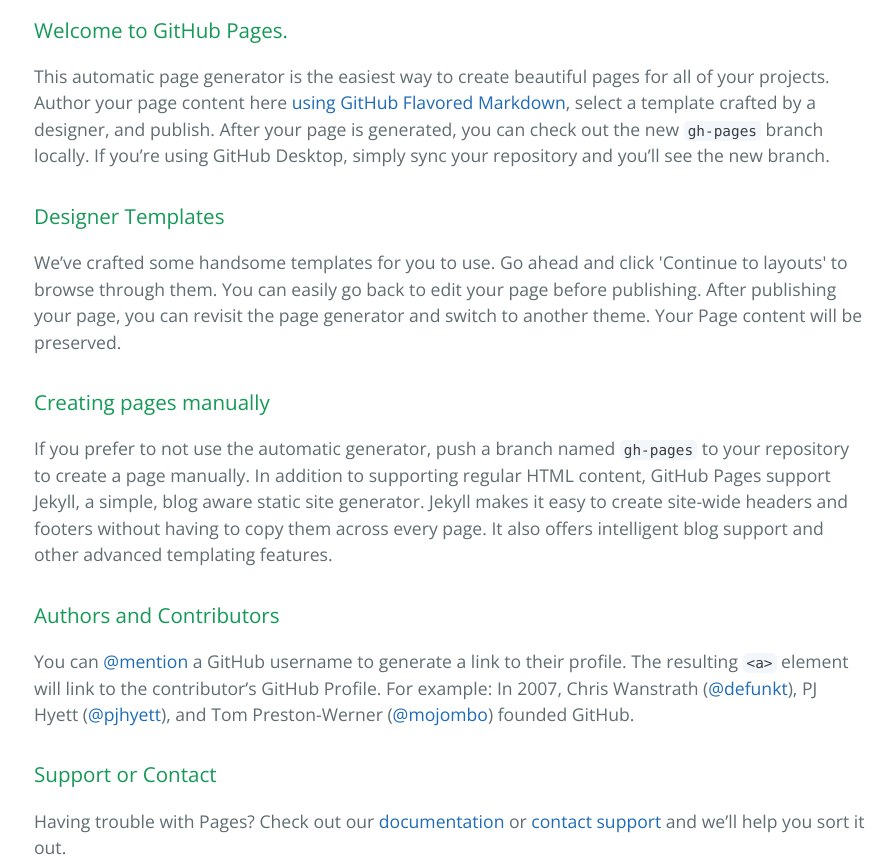
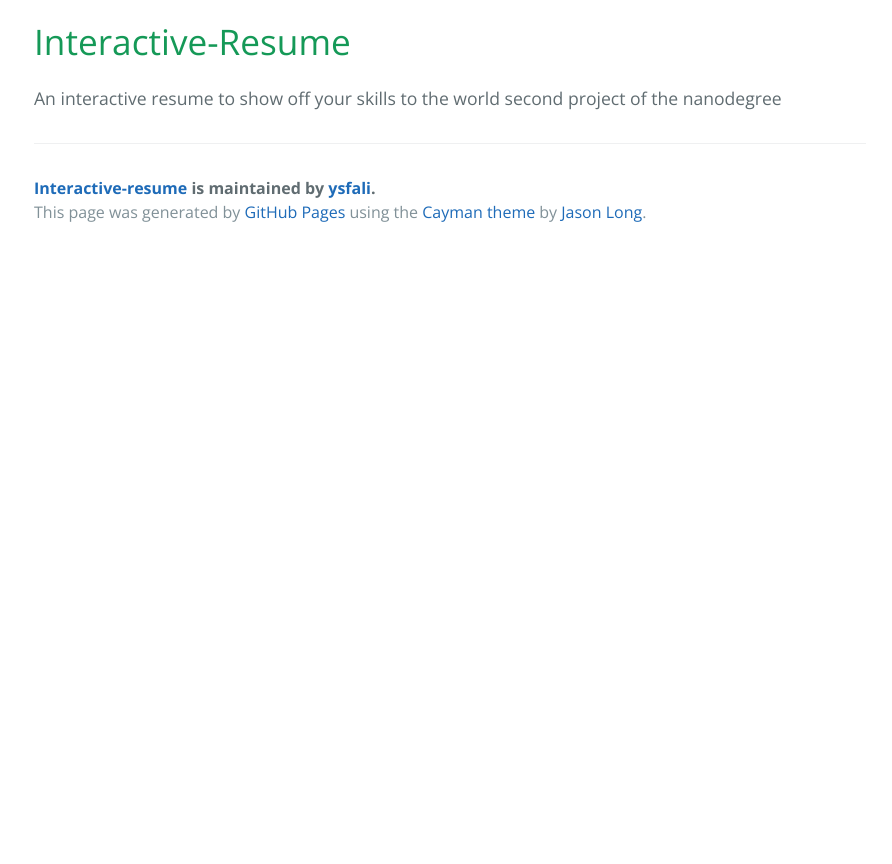
Before and after one commit to ysfali/Interactive-Resume, a plain HTML site: page index.html in a window 1280 px wide. Shown: the part 400-1264 px from the top of the page, without its empty margins (190-1082 px from the left). After the commit the page ends 800 px from the top, so only its background shows below. Drawn offline with nearby package versions, Linux system fonts and the light colour scheme.

Commit message:
Create gh-pages branch via GitHub

```diff
--- a/index.html
+++ b/index.html
@@ -19,30 +19,10 @@
     </section>
 
     <section class="main-content">
-      <h3>
-<a id="welcome-to-github-pages" class="anchor" href="#welcome-to-github-pages" aria-hidden="true"><span aria-hidden="true" class="octicon octicon-link"></span></a>Welcome to GitHub Pages.</h3>
+      <h1>
+<a id="interactive-resume" class="anchor" href="#interactive-resume" aria-hidden="true"><span aria-hidden="true" class="octicon octicon-link"></span></a>Interactive-Resume</h1>
 
-<p>This automatic page generator is the easiest way to create beautiful pages for all of your projects. Author your page content here <a href="https://guides.github.com/features/mastering-markdown/">using GitHub Flavored Markdown</a>, select a template crafted by a designer, and publish. After your page is generated, you can check out the new <code>gh-pages</code> branch locally. If you’re using GitHub Desktop, simply sync your repository and you’ll see the new branch.</p>
-
-<h3>
-<a id="designer-templates" class="anchor" href="#designer-templates" aria-hidden="true"><span aria-hidden="true" class="octicon octicon-link"></span></a>Designer Templates</h3>
-
-<p>We’ve crafted some handsome templates for you to use. Go ahead and click 'Continue to layouts' to browse through them. You can easily go back to edit your page before publishing. After publishing your page, you can revisit the page generator and switch to another theme. Your Page content will be preserved.</p>
-
-<h3>
-<a id="creating-pages-manually" class="anchor" href="#creating-pages-manually" aria-hidden="true"><span aria-hidden="true" class="octicon octicon-link"></span></a>Creating pages manually</h3>
-
-<p>If you prefer to not use the automatic generator, push a branch named <code>gh-pages</code> to your repository to create a page manually. In addition to supporting regular HTML content, GitHub Pages support Jekyll, a simple, blog aware static site generator. Jekyll makes it easy to create site-wide headers and footers without having to copy them across every page. It also offers intelligent blog support and other advanced templating features.</p>
-
-<h3>
-<a id="authors-and-contributors" class="anchor" href="#authors-and-contributors" aria-hidden="true"><span aria-hidden="true" class="octicon octicon-link"></span></a>Authors and Contributors</h3>
-
-<p>You can <a href="https://help.github.com/articles/basic-writing-and-formatting-syntax/#mentioning-users-and-teams" class="user-mention">@mention</a> a GitHub username to generate a link to their profile. The resulting <code>&lt;a&gt;</code> element will link to the contributor’s GitHub Profile. For example: In 2007, Chris Wanstrath (<a href="https://github.com/defunkt" class="user-mention">@defunkt</a>), PJ Hyett (<a href="https://github.com/pjhyett" class="user-mention">@pjhyett</a>), and Tom Preston-Werner (<a href="https://github.com/mojombo" class="user-mention">@mojombo</a>) founded GitHub.</p>
-
-<h3>
-<a id="support-or-contact" class="anchor" href="#support-or-contact" aria-hidden="true"><span aria-hidden="true" class="octicon octicon-link"></span></a>Support or Contact</h3>
-
-<p>Having trouble with Pages? Check out our <a href="https://help.github.com/pages">documentation</a> or <a href="https://github.com/contact">contact support</a> and we’ll help you sort it out.</p>
+<p>An interactive resume to show off your skills to the world second project of the nanodegree</p>
 
       <footer class="site-footer">
         <span class="site-footer-owner"><a href="https://github.com/ysfali/Interactive-Resume">Interactive-resume</a> is maintained by <a href="https://github.com/ysfali">ysfali</a>.</span>
```
Also changed, not shown: params.json (+1 -1 lines).
